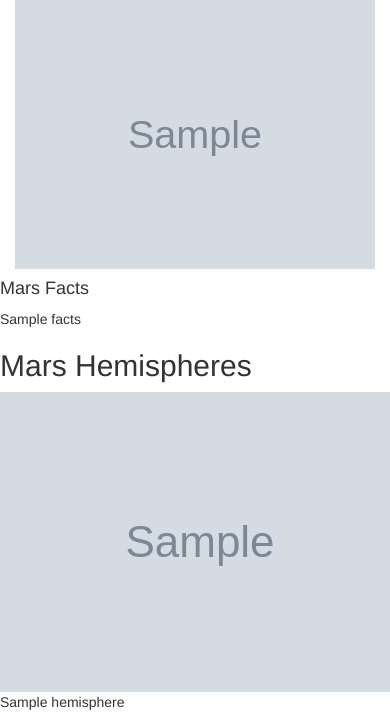
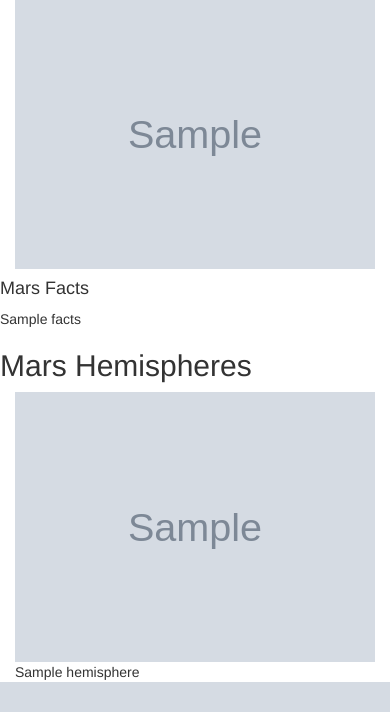
Before and after one commit to msshahid21/Mission-to-Mars, a Flask app: page / in a window 390 px wide; the page is wider, and only the part inside the window is pictured. Shown: the part 402-1114 px from the top of that part. After the commit the page ends 1084 px from the top of that part, so only its background shows below. Run offline with Flask 2, Linux system fonts and the light colour scheme; grey boxes marked "Sample" are stand-in pictures; a database or web service that is not in the repository returns one stand-in record (values such as "Sample title"); some libraries are stand-ins or nearby versions.

Commit message:
Fix Styling of images, and making the mars images responsive

```diff
--- a/templates/index.html
+++ b/templates/index.html
@@ -49,12 +49,13 @@
         </div>
       </div>
       <div class="row", id="mars-hemispheres">
-        <div class="col">
-          <h2>Mars Hemispheres</h2>
-          {% for hemisphere in mars.hemisphere_images %}
-            <img src="{{ hemisphere.img_url }}">
+        <h2>Mars Hemispheres</h2>
+        {% for hemisphere in mars.hemisphere_images %}
+          <div class="col-md-3">
+            <img src="{{ hemisphere.img_url }}" class="img-responsive">
             <figcaption>{{hemisphere.title}}</figcaption>
-          {% endfor %}
+          </div>
+        {% endfor %}
         </div>
       </div>
     </div>
```
